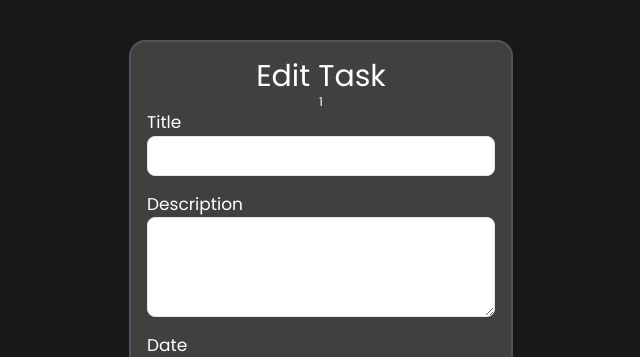
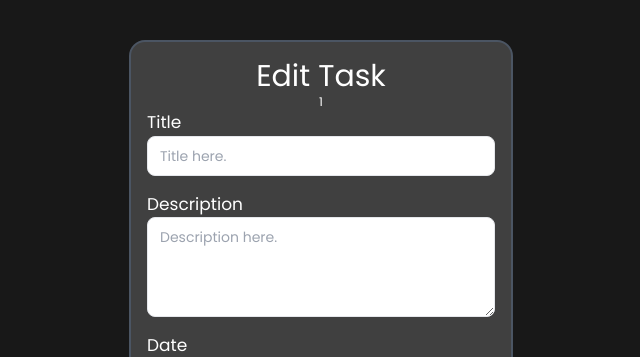
Before and after one commit to htack210/task-manager_2, a Next.js app: page /EditItem/1 in a window 1280 px wide. Shown: the top 357 px of the page, without its empty margins (319-959 px from the left). Built offline with nearby package versions, Linux system fonts and the light colour scheme; no server answers.

Commit message:
Corrected edit form render problems

```diff
--- a/app/EditItem/[id]/page.tsx
+++ b/app/EditItem/[id]/page.tsx
@@ -9,7 +9,6 @@ export default function Page({ params }: { params: { id: string } }) {
   const [date, setDate] = useState("");
   const [completed, setCompleted] = useState(false);
   const [important, setImportant] = useState(false);
-  const currDate = now().toLocaleString();
   const tid = params.id;
   const [task, setTask] = useState(null);
   const [isLoading, setLoading] = useState(true);
@@ -20,13 +19,17 @@ export default function Page({ params }: { params: { id: string } }) {
       .then((task) => {
         setTask(task);
         setLoading(false);
+        setTitle(task.title);
+        setDescription(task.description);
+        setDate(task.date);
+        setCompleted(task.isCompleted);
+        setImportant(task.isImportant);
       });
   }, []);
 
   if (isLoading) return toast.success("Loading...");
-  if (!task) return toast.error("No task data");
-  console.log("Ye olde data: ", task);
-
+  if (!task) return "No task data";
+  console.log("Completed: ", completed);
   const handleChange = (name: string) => (e: any) => {
     switch (name) {
       case "title":
@@ -65,10 +68,10 @@ export default function Page({ params }: { params: { id: string } }) {
               className="w-full block rounded-lg border dark:border-none dark:bg-neutral-600 py-[9px] px-3 pr-4 text-sm text-black focus:border-blue-400 focus:ring-1 focus:ring-blue-400 focus:outline-none"
               type="text"
               id="title"
-              // value={task["title"]}
+              value={title}
               name="title"
               onChange={handleChange("title")}
-              placeholder={task["title"]}
+              placeholder="Title here."
             />
           </div>
 
@@ -78,11 +81,11 @@ export default function Page({ params }: { params: { id: string } }) {
             <textarea
               className="w-full block rounded-lg border dark:border-none dark:bg-neutral-600 py-[9px] px-3 pr-4 text-sm text-black focus:border-blue-400 focus:ring-1 focus:ring-blue-400 focus:outline-none"
               id="description"
-              // value={task["description"]}
+              value={description}
               onChange={handleChange("description")}
               name="description"
               rows={4}
-              placeholder={task["description"]}
+              placeholder="Description here."
             ></textarea>
           </div>
 
@@ -93,10 +96,9 @@ export default function Page({ params }: { params: { id: string } }) {
               className="w-40 block rounded-lg border dark:border-none dark:bg-neutral-600 py-[9px] px-3 pr-4 text-sm text-black focus:border-blue-400 focus:ring-1 focus:ring-blue-400 focus:outline-none"
               type="date"
               id="date"
-              // value={task["date"]}
+              value={date}
               name="date"
-              // onChange={handleChange("date")}
-              placeholder={task["date"]}
+              onChange={handleChange("date")}
             />
           </div>
 
@@ -112,7 +114,7 @@ export default function Page({ params }: { params: { id: string } }) {
               className="w-4 h-4 text-blue-500 bg-gray-100 border-gray-300 rounded focus:ring-blue-400 dark:focus:ring-blue-500 dark:ring-offset-gray-700 focus:ring-1 dark:bg-gray-700 dark:border-gray-600 hover:cursor-pointer"
               type="checkbox"
               id="completed"
-              value={task["isCompleted"]} //{task.completed}
+              checked={completed}
               name="completed"
               onChange={handleChange("completed")}
             />
@@ -130,9 +132,9 @@ export default function Page({ params }: { params: { id: string } }) {
               className="w-4 h-4 text-blue-500 bg-gray-100 border-gray-300 rounded focus:ring-blue-400 dark:focus:ring-blue-500 dark:ring-offset-gray-700 focus:ring-1 dark:bg-gray-700 dark:border-gray-600 hover:cursor-pointer"
               type="checkbox"
               id="important"
-              value={task["isImportant"]} //{task.important}
+              checked={important}
               name="important"
-              // onChange={handleChange("important")}
+              onChange={handleChange("important")}
             />
           </div>
           <div>
```
